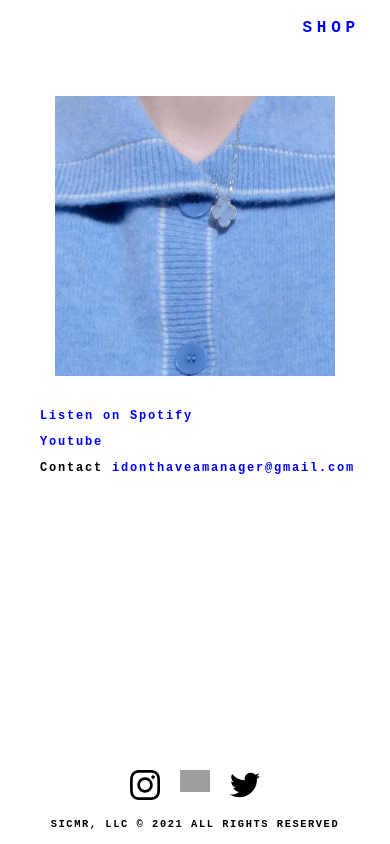
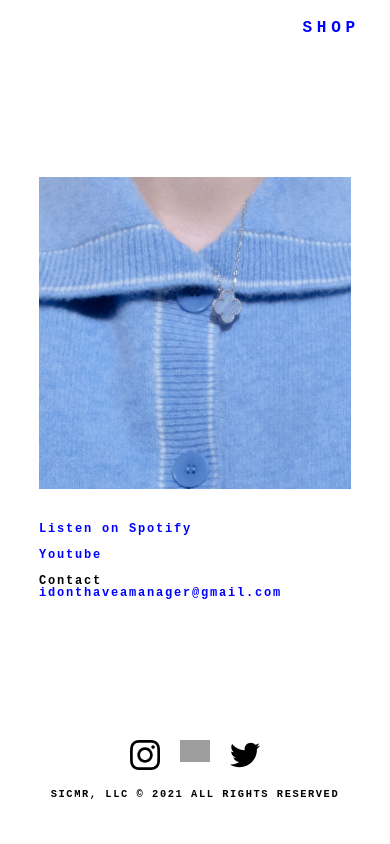
Before and after one commit to SICMR/marsargo.com, a Nuxt app: page / in a window 390 px wide. Built offline with nearby package versions, Linux system fonts and the light colour scheme; grey boxes are pictures that could not be loaded.

Commit message:
waxed desktop / mobile styles a bit

```diff
--- a/assets/styles/global.scss
+++ b/assets/styles/global.scss
@@ -16,5 +16,11 @@ a {
 }
 
 .container {
-  @include max-1600;
+  margin: 0 auto;
+  width: 100%;
+  padding: 0 40px;
+
+  @include breakpoint(small) {
+    padding: 0 20px;
+  }
 }
--- a/assets/styles/resources/_mixins.scss
+++ b/assets/styles/resources/_mixins.scss
@@ -40,14 +40,3 @@ $tiny: 480px;
     }
   }
 }
-
-@mixin max-1600 {
-  margin: 0 auto;
-  width: 100%;
-  //max-width: 1600px;
-  padding: 0 40px;
-
-  @include breakpoint(small) {
-    padding: 0 20px;
-  }
-}
--- a/components/Footer.vue
+++ b/components/Footer.vue
@@ -20,8 +20,7 @@
 
 <style lang="scss" scoped>
 footer {
-  //padding-top: 50px;
-  margin-top: auto;
+  margin: 30px 0;
   letter-spacing: 0.05em;
 }
 .links {
--- a/layouts/default.vue
+++ b/layouts/default.vue
@@ -19,5 +19,6 @@ export default {}
   min-height: 100vh;
   display: flex;
   flex-direction: column;
+  justify-content: space-between;
 }
 </style>
--- a/pages/index.vue
+++ b/pages/index.vue
@@ -1,6 +1,5 @@
 <template>
-<div class="container">
-  <div class="main-vibe">
+  <div class="main-vibe container">
     <div class="the-image">
       <img src="/img.jpg" alt="">
     </div>
@@ -10,7 +9,6 @@
       <li>Contact <a href="mailto:idonthaveamanager@gmail.com">idonthaveamanager@gmail.com</a></li>
     </ul>
   </div>
-</div>
 </template>
 
 <script>
@@ -23,49 +21,49 @@ export default {
 <style lang="scss" scoped>
   .main-vibe {
     display: flex;
-    flex-wrap: wrap;
     align-items: flex-end;
+    justify-content: center;
+    padding: 0 10vw;
+
     @include breakpoint(small) {
+      // padding: 0 20px;
       display: block;
     }
+
     .the-image {
-      padding: 0 0 0 7.6%;
-      width: 45%;
+      width: 40%;
+
       @include breakpoint(small) {
         padding: 0;
-        width: 80%;
+        width: 100%;
         margin: 0 auto;
         margin-top: 40px;
       }
+
       img {
         max-width: 100%;
         height: auto;
       }
     }
+
     .main-links {
-      margin-left: 7.2%;
-      margin-bottom: 5.5%;
-      font-size: 18px;
+      font-size: clamp(12px, 1.3vw, 18px);
       letter-spacing: 0.15em;
+      margin-left: 4vw;
+
       @include breakpoint(small) {
         padding: 0;
         width: 100%;
-        font-size: 12px;
-        margin: 30px 20px;
+        margin: 30px 0;
       }
+
       li {
         margin-bottom: 14px;
+
+        &:last-of-type {
+          margin-bottom: 0;
+        }
       }
     }
   }
-  // img  {
-  //   max-width: 200px;
-  //   height: auto;
-  //   display: block;
-  //  // margin: 100px;
-  //   @include breakpoint(small) {
-  //     margin: 20px;
-  //     max-width: 80%;
-  //   }
-  // }
 </style>
```
